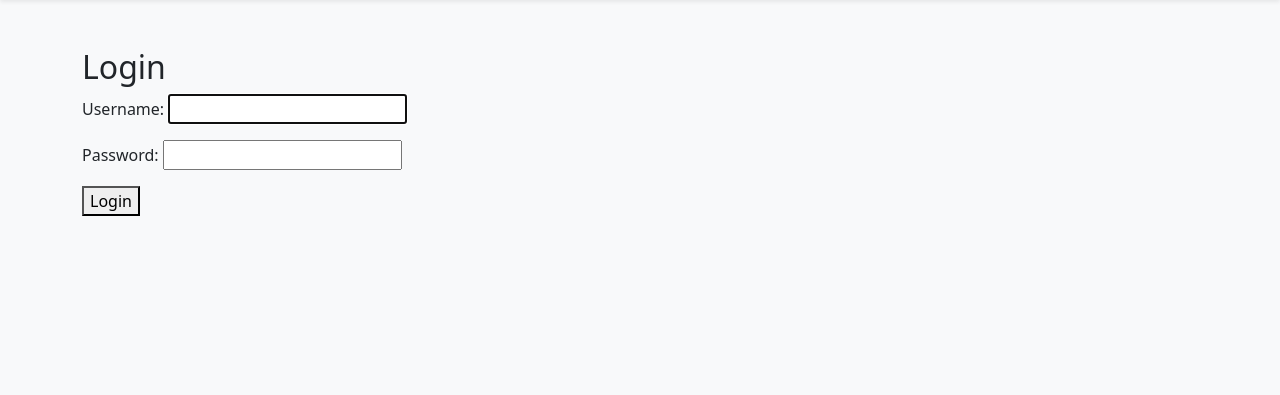
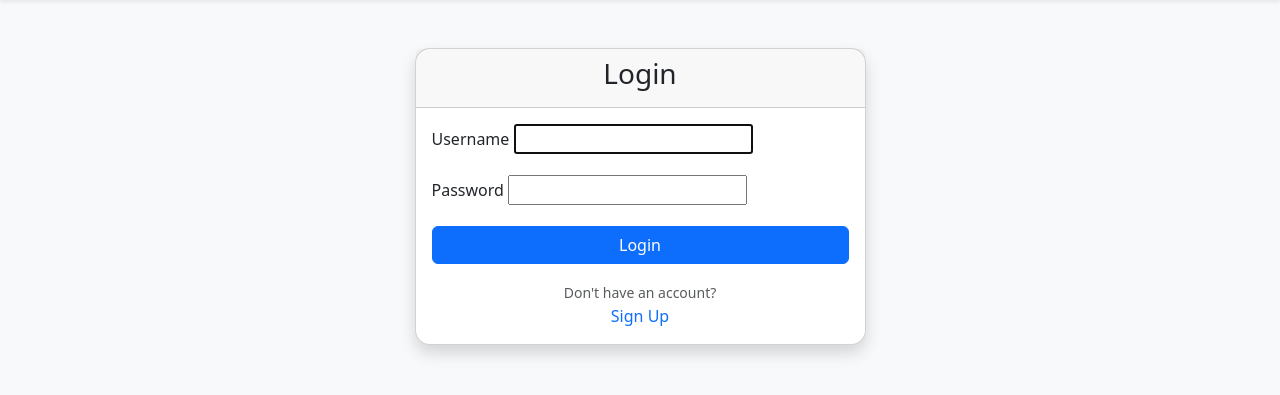
Before and after one commit to Zahra-Akhbari/weblog, a Django app: page /login/ in a window 1280 px wide. Shown: the part 56-451 px from the top of the page. Run offline with Django 5.2, Linux system fonts and the light colour scheme.

Commit message:
changing login and register appearance

```diff
--- a/blog/templates/blog/login.html
+++ b/blog/templates/blog/login.html
@@ -2,18 +2,91 @@
 
 {% block content %}
 
-<h2>Login</h2>
+<div class="row justify-content-center">
 
-<form method="post">
+    <div class="col-md-6 col-lg-5">
 
-    {% csrf_token %}
+        <div class="card shadow">
 
-    {{ form.as_p }}
+            <div class="card-header text-center">
 
-    <button type="submit">
-        Login
-    </button>
+                <h3>Login</h3>
 
-</form>
+            </div>
+
+
+
+            {% if form.non_field_errors %}
+                <div class="alert alert-danger">
+                    {{ form.non_field_errors }}
+                </div>
+            {% endif %}
+
+
+            <div class="card-body">
+
+
+                <form method="post">
+
+                    {% csrf_token %}
+
+                    {% for field in form %}
+
+                    <div class="mb-3">
+
+                        <label class="form-label">
+                            {{ field.label }}
+                        </label>
+
+                        {{ field }}
+
+                        {% if field.errors %}
+
+                            <div class="text-danger small mt-1">
+                                {{ field.errors }}
+                            </div>
+
+                        {% endif %}
+
+                    </div>
+
+                    {% endfor %}
+
+                    <button
+                        type="submit"
+                        class="btn btn-primary w-100">
+
+                        Login
+
+                    </button>
+
+                    <div class="text-center mt-3">
+
+                        <small class="text-muted">
+
+                            Don't have an account?
+
+                        </small>
+
+                        <br>
+
+                        <a href="{% url 'register' %}"
+                        class="text-decoration-none">
+
+                            Sign Up
+
+                        </a>
+
+                    </div>
+
+                </form>
+
+            </div>
+
+        </div>
+
+    </div>
+
+</div>
 
 {% endblock %}
```
Also changed, not shown: blog/forms.py (+43 -0 lines), blog/templates/blog/register.html (+33 -2 lines).
